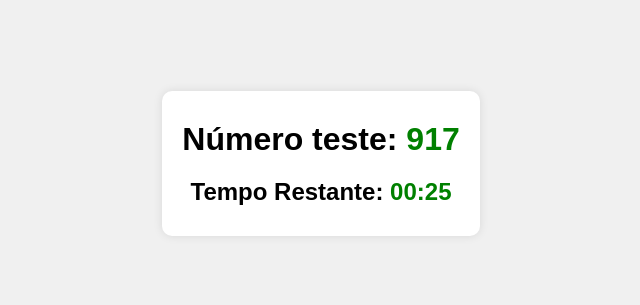
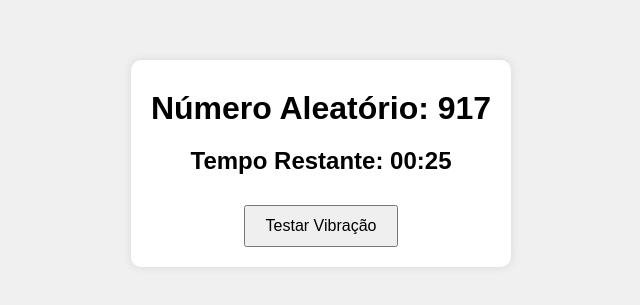
Before and after one commit to adsondev06/testetime, a plain HTML site: page index.html in a window 1280 px wide. Shown: the part 237-542 px from the top of the page, without its empty margins (319-959 px from the left). Drawn offline with Linux system fonts and the light colour scheme.

Commit message:
teeetste

```diff
--- a/index.html
+++ b/index.html
@@ -8,10 +8,11 @@
 </head>
 <body>
     <div class="container">
-        <h1>Número teste: <span id="random-number"></span></h1>
+        <h1>Número Aleatório: <span id="random-number"></span></h1>
         <div class="timer">
             <h2>Tempo Restante: <span id="countdown"></span></h2>
         </div>
+        <button id="vibrate-button">Testar Vibração</button>
     </div>
     <script src="script.js"></script>
 </body>
--- a/script.js
+++ b/script.js
@@ -1,8 +1,10 @@
 document.addEventListener("DOMContentLoaded", function() {
+    // Função para gerar um número aleatório entre 1 e 1000
     function generateRandomNumber() {
         return Math.floor(Math.random() * 1000) + 1;
     }
 
+    // Verificar se há um número salvo no localStorage
     let randomNumber = localStorage.getItem('randomNumber');
     if (!randomNumber) {
         randomNumber = generateRandomNumber();
@@ -11,7 +13,8 @@ document.addEventListener("DOMContentLoaded", function() {
 
     document.getElementById("random-number").textContent = randomNumber;
 
-    const countdownDuration = 30 * 1000;
+    // Inicializar o tempo restante (30 segundos)
+    const countdownDuration = 30 * 1000; // 30 segundos em milissegundos
     let endTime = localStorage.getItem('endTime');
 
     if (!endTime) {
@@ -32,15 +35,25 @@ document.addEventListener("DOMContentLoaded", function() {
         if (timeLeft === 0) {
             clearInterval(countdownInterval);
             countdownElement.classList.add('red');
-            if (navigator.vibrate) {
-                console.log("Vibrando...");
-                navigator.vibrate([500, 200, 500]);
-            } else {
-                console.log("Vibração não suportada.");
-            }
+            vibrateDevice();
         }
     }
 
+    // Função para fazer o dispositivo vibrar
+    function vibrateDevice() {
+        if ('vibrate' in navigator) {
+            console.log("Tentando vibrar...");
+            navigator.vibrate([500, 200, 500]);
+        } else {
+            console.log("API de vibração não suportada.");
+        }
+    }
+
+    // Adicionar evento ao botão para teste manual
+    const vibrateButton = document.getElementById("vibrate-button");
+    vibrateButton.addEventListener("click", vibrateDevice);
+
+    // Atualizar o relógio a cada segundo
     const countdownInterval = setInterval(updateCountdown, 1000);
-    updateCountdown();
+    updateCountdown(); // Chamada inicial para exibir imediatamente
 });
--- a/styles.css
+++ b/styles.css
@@ -20,10 +20,6 @@ h1, h2 {
     margin: 10px 0;
 }
 
-span{
-    color: green;
-}
-
 .timer {
     margin-top: 20px;
 }
@@ -31,3 +27,10 @@ span{
 #countdown.red {
     color: red;
 }
+
+button {
+    margin-top: 20px;
+    padding: 10px 20px;
+    font-size: 16px;
+    cursor: pointer;
+}
```
